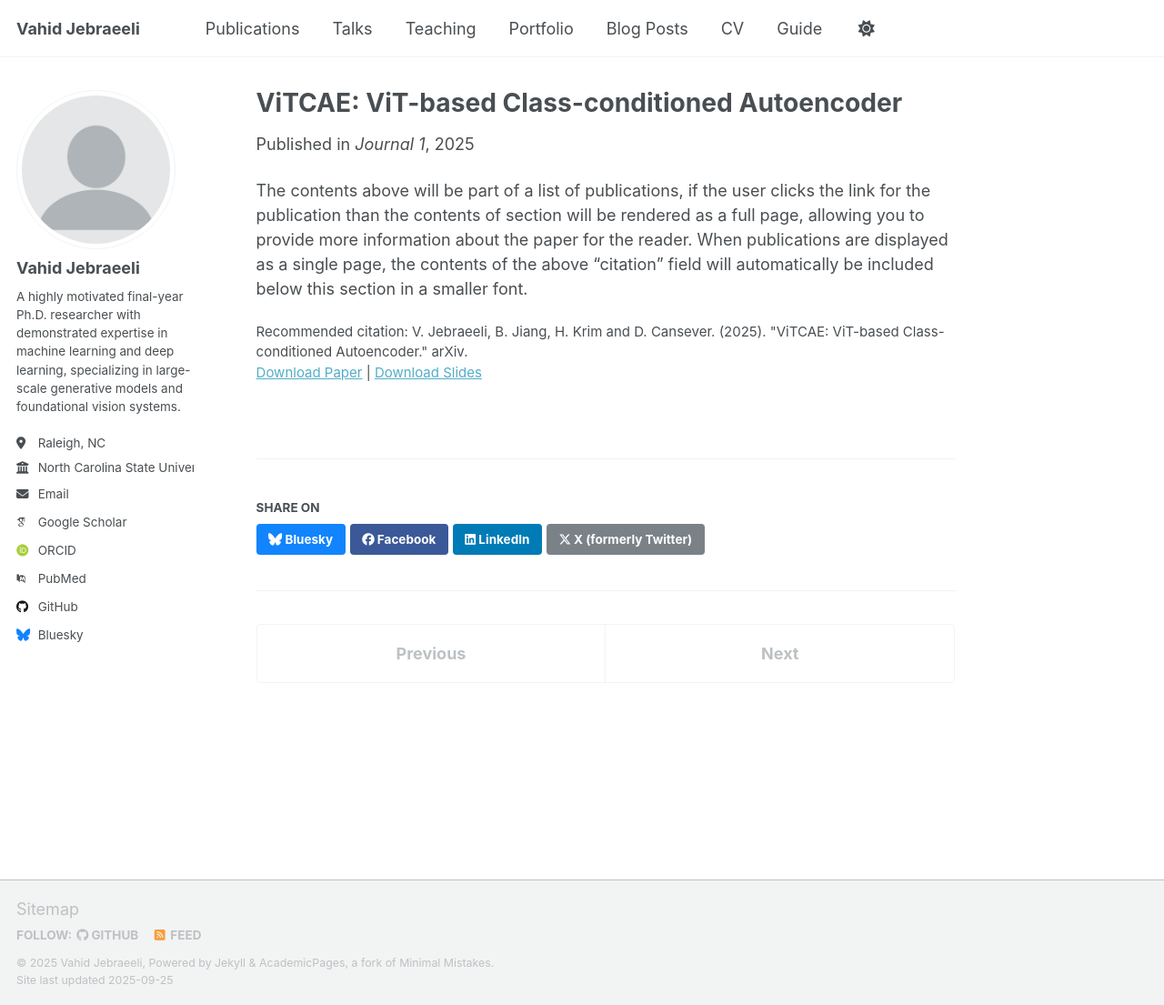
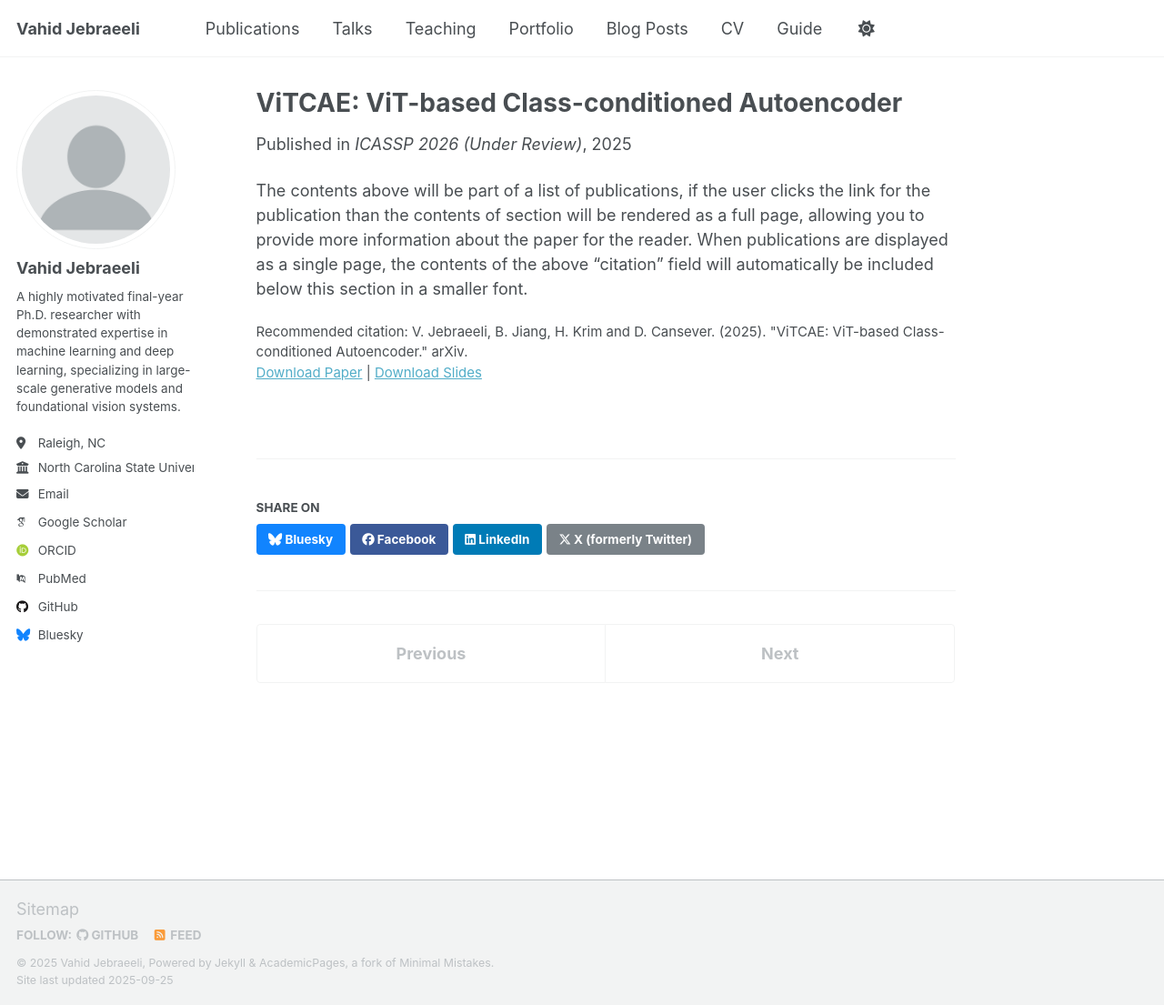
Before and after one commit to VahidJbrl/VahidJbrl-VahidJbrl.github.io, a Jekyll site: the page built from _publications/2025-09-20-ViTCAE.md, in a window 1280 px wide and 1105 px high. Shown: the whole window at 91% size. Built offline with Jekyll 4.4.1, drawn with Linux system fonts in a browser that asks for light colours; some web fonts are replaced; a script that is not in the unit is left out.

Commit message:
Update 2025-09-20-ViTCAE.md

```diff
--- a/_publications/2025-09-20-ViTCAE.md
+++ b/_publications/2025-09-20-ViTCAE.md
@@ -5,7 +5,7 @@ category: manuscripts
 permalink: /publication/2025-09-20-ViTCAE
 excerpt: ''
 date: 2025-09-20
-venue: 'Journal 1'
+venue: 'ICASSP 2026 (Under Review)'
 slidesurl: 'http://vahidjbrl.github.io/files/slides3.pdf'
 paperurl: 'http://vahidjbrl.github.io/files/paper3.pdf'
 citation: 'V. Jebraeeli, B. Jiang, H. Krim and D. Cansever. (2025). "ViTCAE: ViT-based Class-conditioned Autoencoder." arXiv.'
```
